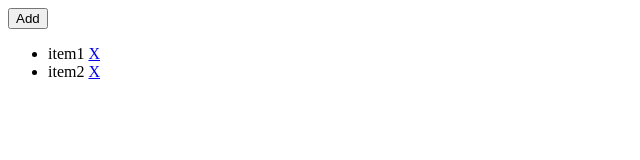
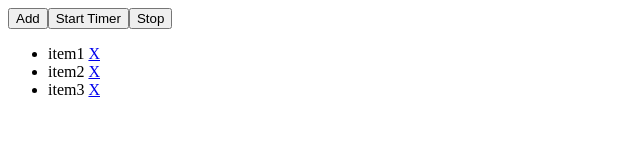
Before and after one commit to rajeshpillai/instructor-code-your-own-react, a website: page index.html in a window 1280 px wide. Shown: the whole page, without its empty margins (0-640 px from the left). Drawn offline with Linux system fonts and the light colour scheme.

Commit message:
added timer

```diff
--- a/app.js
+++ b/app.js
@@ -1,12 +1,27 @@
 /** @jsx TinyReact.h */
 
-var state = ["item1", "item2"];
+var state = ["item1", "item2", "item3"];
+
+var timer = null;
 
 function addData() {
   console.log("call updateData.....");
   var item = "item" + (state.length + 1);
   state.push(item);
   reRender();
+}
+
+function startTimer() {
+  timer = setInterval(function() {
+    console.log("call updateData.....");
+    var item = "item" + (state.length + 1);
+    state.push(item);
+    reRender();
+  }, 1000);
+}
+
+function stopTimer() {
+  clearInterval(timer);
 }
 
 function deleteData(item) {
@@ -66,6 +81,8 @@ function reRender() {
   let view = (
     <div>
       <input type="button" value="Add" onClick={addData} />
+      <input type="button" value="Start Timer" onClick={startTimer} />
+      <input type="button" value="Stop" onClick={stopTimer} />
       {list}
     </div>
   );
--- a/index.html
+++ b/index.html
@@ -1,5 +1,6 @@
 <!DOCTYPE html>
 <html lang="en">
+
 <head>
     <meta charset="UTF-8">
     <meta name="viewport" content="width=device-width, initial-scale=1.0">
@@ -8,8 +9,30 @@
 
     <!-- <script src="https://unpkg.com/babel-standalone@6/babel.min.js"></script> -->
     <script type="text/javascript" src="./scripts/babel.min.js"></script>
-    <link rel="stylesheet" href="./style/app.css"/>
+    <link rel="stylesheet" href="./style/app.css" />
+    <style>
+        /* ul {
+            height: 500px;
+            overflow: auto;
+        } */
+
+        /* ul {
+            display: flex;
+            align-items: stretch;
+            justify-content: space-between;
+            width: 100%;
+            margin: 0;
+            padding: 0;
+        }
+
+        li {
+            display: block;
+            flex: 0 1 auto;
+            list-style-type: none;
+        } */
+    </style>
 </head>
+
 <body>
     <div id="root">
 
@@ -21,4 +44,5 @@
     <script type="text/babel" src="./app.js"></script>
 
 </body>
+
 </html>
```
